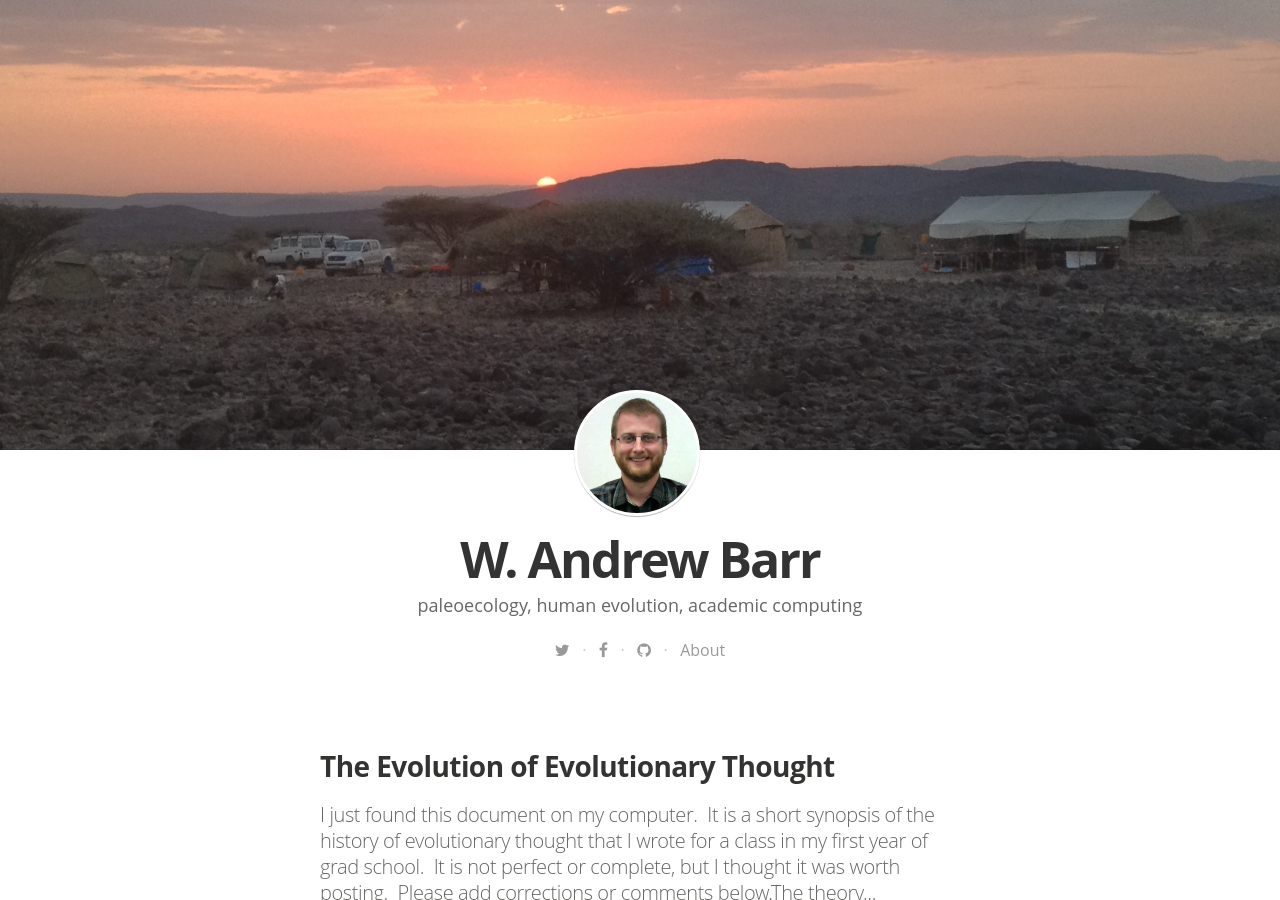
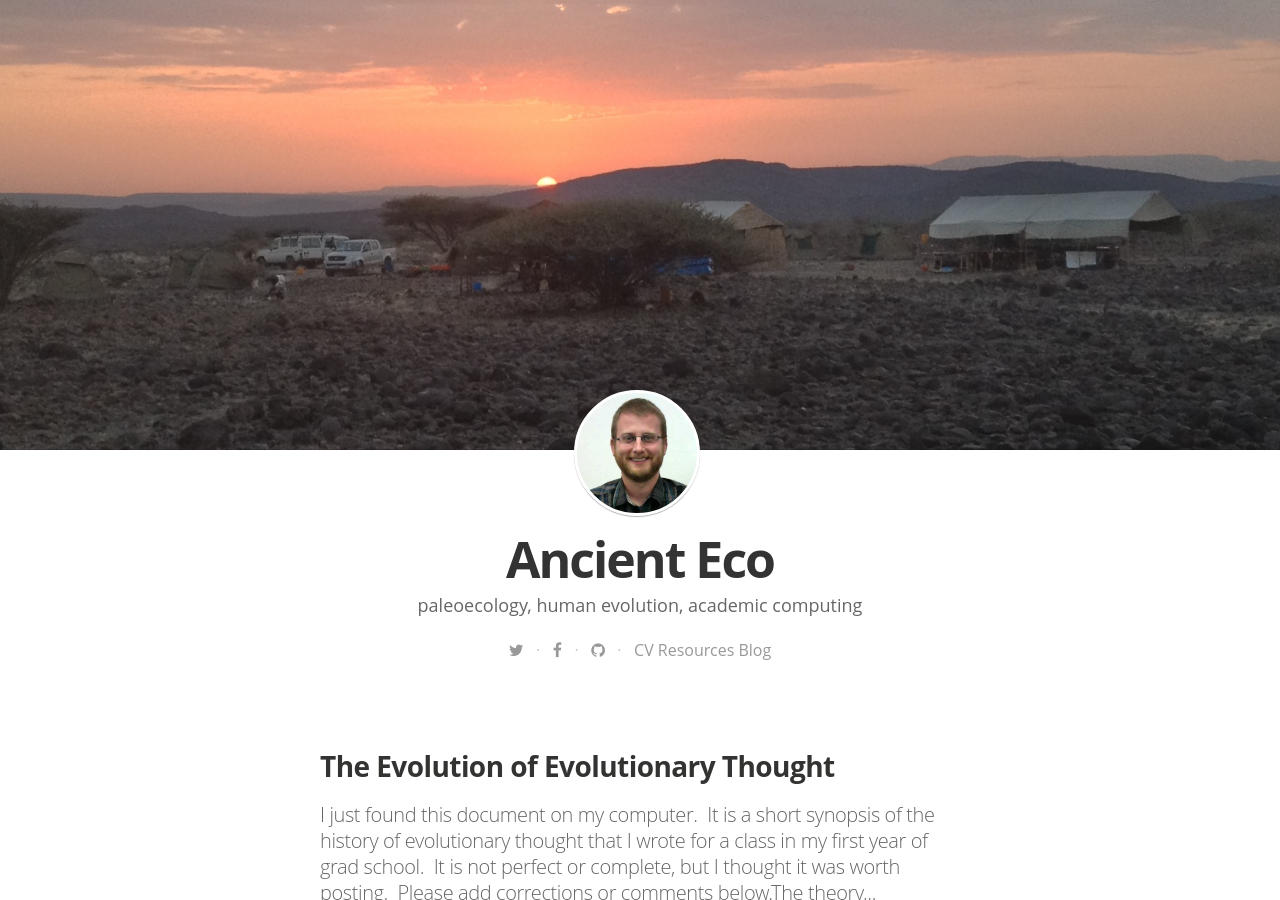
Before and after one commit to wabarr/personal, a Jekyll site: the page built from blog/index.html, in a window 1280 px wide and 900 px high. Built offline with Jekyll 4.4.1, drawn with Linux system fonts in a browser that asks for light colours; nearby versions of some CDN libraries; some web fonts are replaced; Markdown is read by kramdown in place of the engine named in the settings; the list of posts is cut into pages by our own code.

Commit message:
fix header of blog

```diff
--- /dev/null
+++ b/_includes/social_and_pagelinks.html
@@ -0,0 +1,13 @@
+    <div class="custom-links">
+      {% for social in site.social %}
+        {% if social.url %}
+            <a class="icon-{{ social.icon }}" href="{{ social.url }}">
+              <i class="fa fa-{{ social.icon }}"></i>
+            </a>
+            &nbsp;&nbsp;·&nbsp;&nbsp;
+        {% endif %}
+      {% endfor %}
+	  <a href="{{site.baseurl}}/CV/">CV</a>
+      <a href="{{site.baseurl}}/resources/">Resources</a>
+	  <a href="{{site.baseurl}}/blog/">Blog</a>
+    </div>
--- a/blog/index.html
+++ b/blog/index.html
@@ -12,19 +12,9 @@ layout: default
     {% if site.logo %}
       <a class="blog-logo" href="{{site.url}}" style="background-image: url('{{ site.logo }}')">{{ site.title }}</a>
     {% endif %}
-    <h1 class="blog-title">{{ site.title }}</h1>
+    <h1 class="blog-title">Ancient Eco</h1>
     <h2 class="blog-description">{{ site.description }}</h2>
-    <div class="custom-links">
-      {% for social in site.social %}
-        {% if social.url %}
-            <a class="icon-{{ social.icon }}" href="{{ social.url }}">
-              <i class="fa fa-{{ social.icon }}"></i>
-            </a>
-            &nbsp;&nbsp;·&nbsp;&nbsp;
-        {% endif %}
-      {% endfor %}
-      <a href="/about/">About</a>
-    </div>
+    {% include social_and_pagelinks.html %}
 </header>
 
 
```
Also changed, not shown: index.html (+1 -13 lines).
